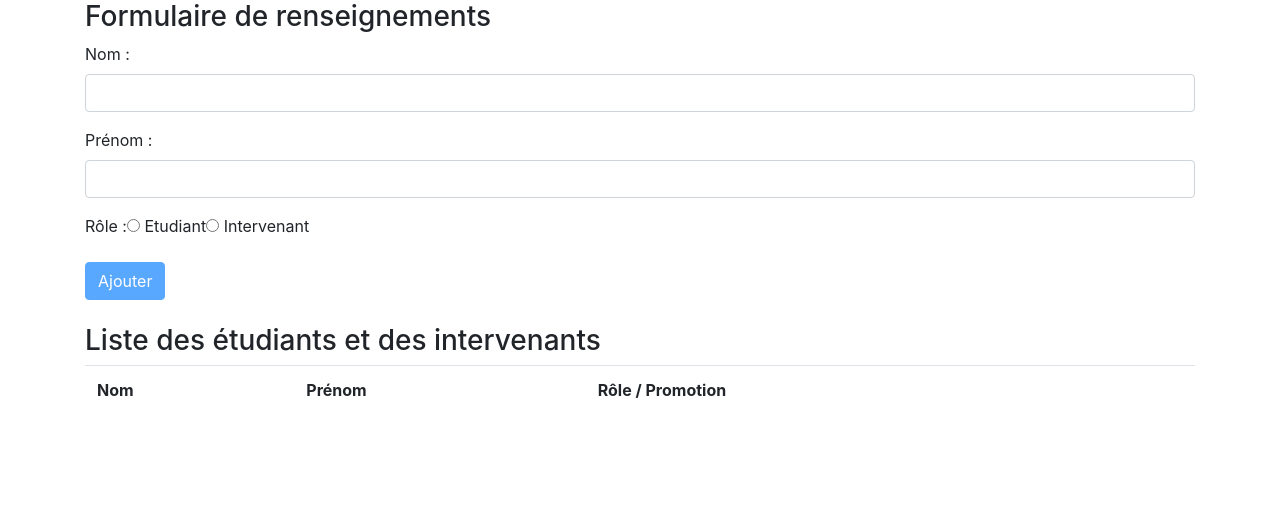
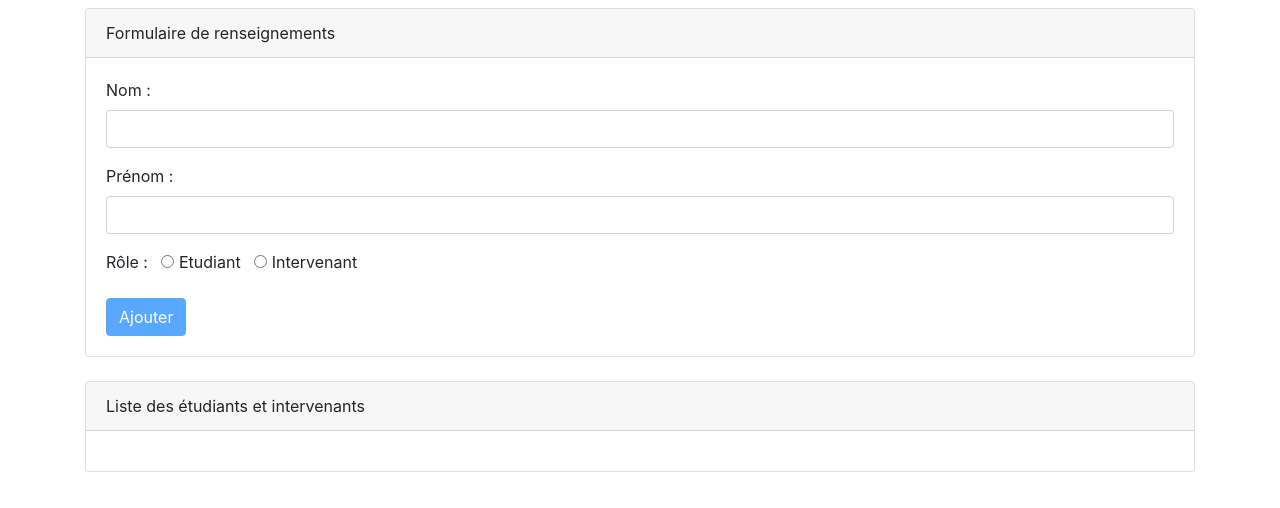
Before and after one commit to jbvigneron/angular-form, an Angular app: page / in a window 1280 px wide. Shown: the top 508 px of the page. Built offline with nearby package versions, Linux system fonts and the light colour scheme.

Commit message:
feat: template change

```diff
--- a/src/app/app.component.html
+++ b/src/app/app.component.html
@@ -1,4 +1,4 @@
-<div class="container">
+<div class="container mt-2">
   <app-form></app-form>
   <br />
   <app-list></app-list>
--- a/src/app/form/form.component.html
+++ b/src/app/form/form.component.html
@@ -1,4 +1,6 @@
-<h3>Formulaire de renseignements</h3>
+<div class="card">
+  <div class="card-header">Formulaire de renseignements</div>
+  <div class="card-body">
     <form [formGroup]="form" class="form-horizontal" (ngSubmit)="onSubmit()">
       <div class="panel panel-default">
         <div class="panel-body">
@@ -12,9 +14,11 @@
           </div>
           <div class="form-group">
             <label>Rôle :</label>
+            &nbsp;
             <label class="checkbox-inline">
               <input type="radio" name="role" formControlName="role" value="E" /> Etudiant
             </label>
+            &nbsp;
             <label class="checkbox-inline">
               <input type="radio" name="role" formControlName="role" value="I" /> Intervenant
             </label>
@@ -30,3 +34,5 @@
         </div>
       </div>
     </form>
+  </div>
+</div>
--- a/src/app/list/list.component.html
+++ b/src/app/list/list.component.html
@@ -1,5 +1,7 @@
-<h3>Liste des étudiants et des intervenants</h3>
-<table class="table table-striped" *ngIf="persons">
+<div class="card">
+  <div class="card-header">Liste des étudiants et intervenants</div>
+  <div class="card-body">
+    <table class="table" *ngIf="persons.length">
       <tr>
         <th>Nom</th>
         <th>Prénom</th>
@@ -19,3 +21,5 @@
         </td>
       </tr>
     </table>
+  </div>
+</div>
```
Lines whose indentation alone changed are shown as unchanged.
